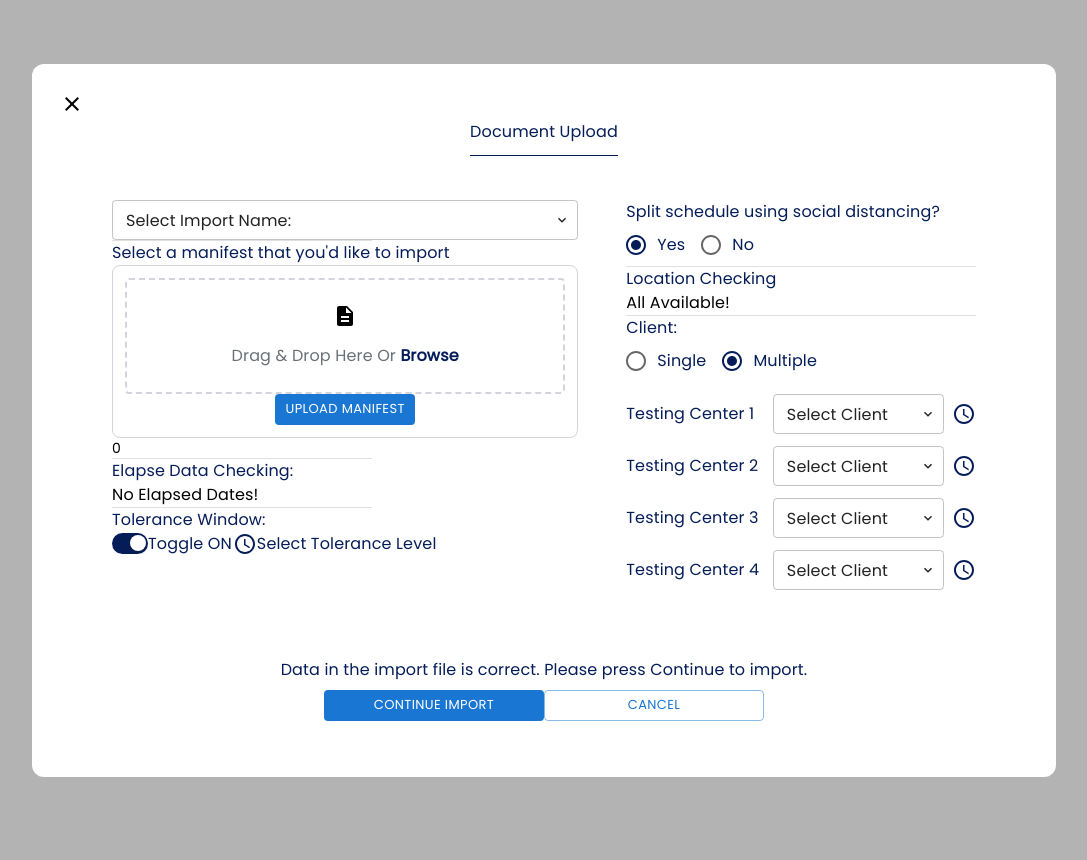
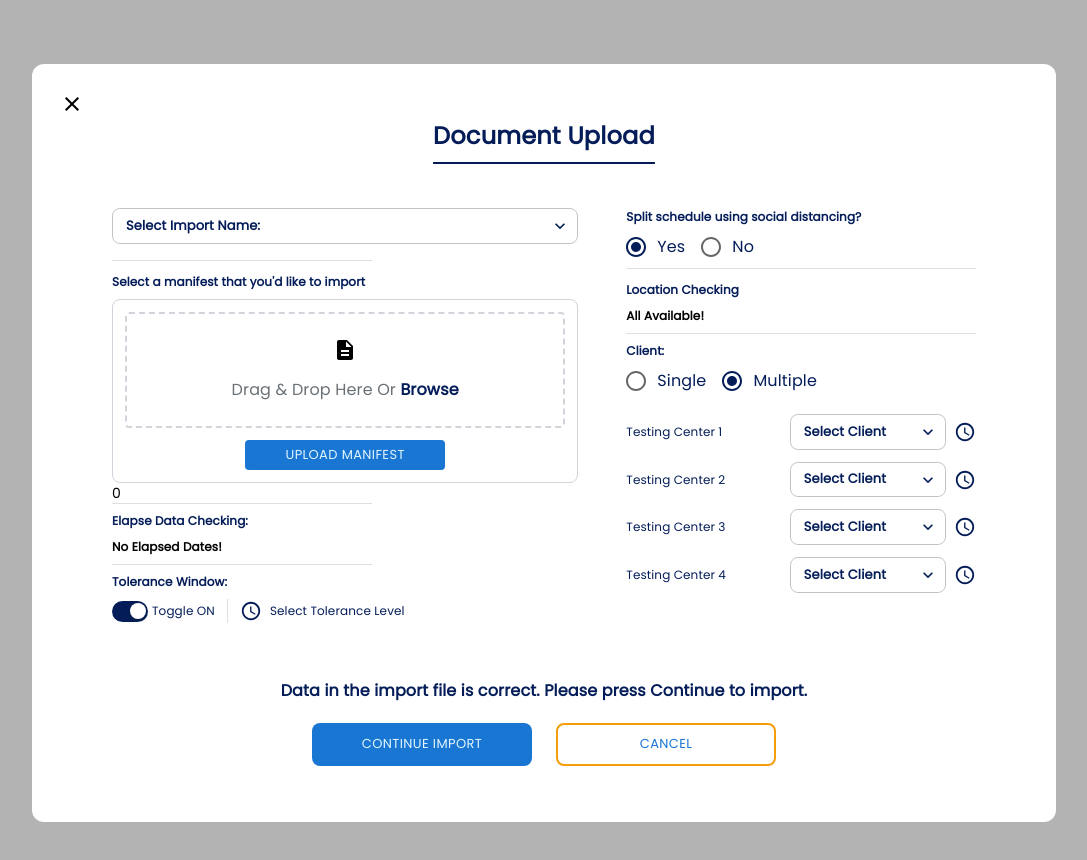
Before and after one commit to awais0198/newvine, a Next.js app: page / in a window 1280 px wide. Shown: the top 860 px of the page, without its empty margins (96-1183 px from the left). Built offline with nearby package versions, Linux system fonts and the light colour scheme.

Commit message:
Minor Fixes

```diff
--- a/tailwind.config.js
+++ b/tailwind.config.js
@@ -15,4 +15,5 @@ module.exports = {
     },
   },
   plugins: [],
+  important: true
 };
```
Also changed, not shown: 1 other file (tests, documents, lock files or other folders).
